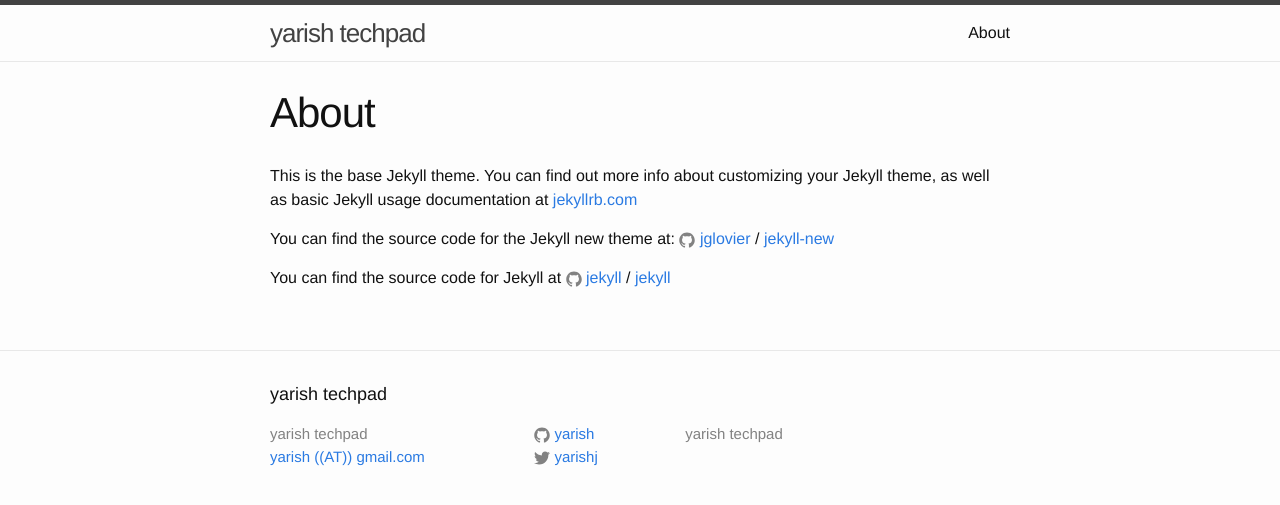
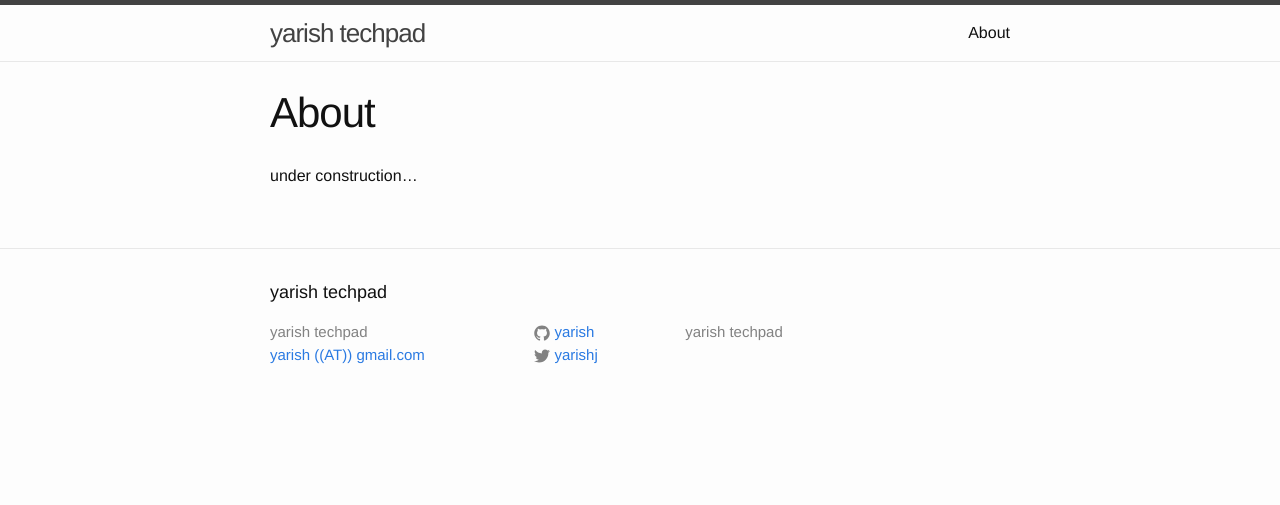
Before and after one commit to yarish/yarish.github.io, a Jekyll site: the page built from about.md, in a window 1280 px wide. Shown: the top 505 px of the page. Built offline with Jekyll 4.4.1, drawn with Linux system fonts in a browser that asks for light colours.

Commit message:
updated about

```diff
--- a/about.md
+++ b/about.md
@@ -2,14 +2,6 @@
 layout: page
 title: About
 permalink: /about/
+published: true
 ---
-
-This is the base Jekyll theme. You can find out more info about customizing your Jekyll theme, as well as basic Jekyll usage documentation at [jekyllrb.com](http://jekyllrb.com/)
-
-You can find the source code for the Jekyll new theme at:
-{% include icon-github.html username="jglovier" %} /
-[jekyll-new](https://github.com/jglovier/jekyll-new)
-
-You can find the source code for Jekyll at
-{% include icon-github.html username="jekyll" %} /
-[jekyll](https://github.com/jekyll/jekyll)
+under construction...
```
